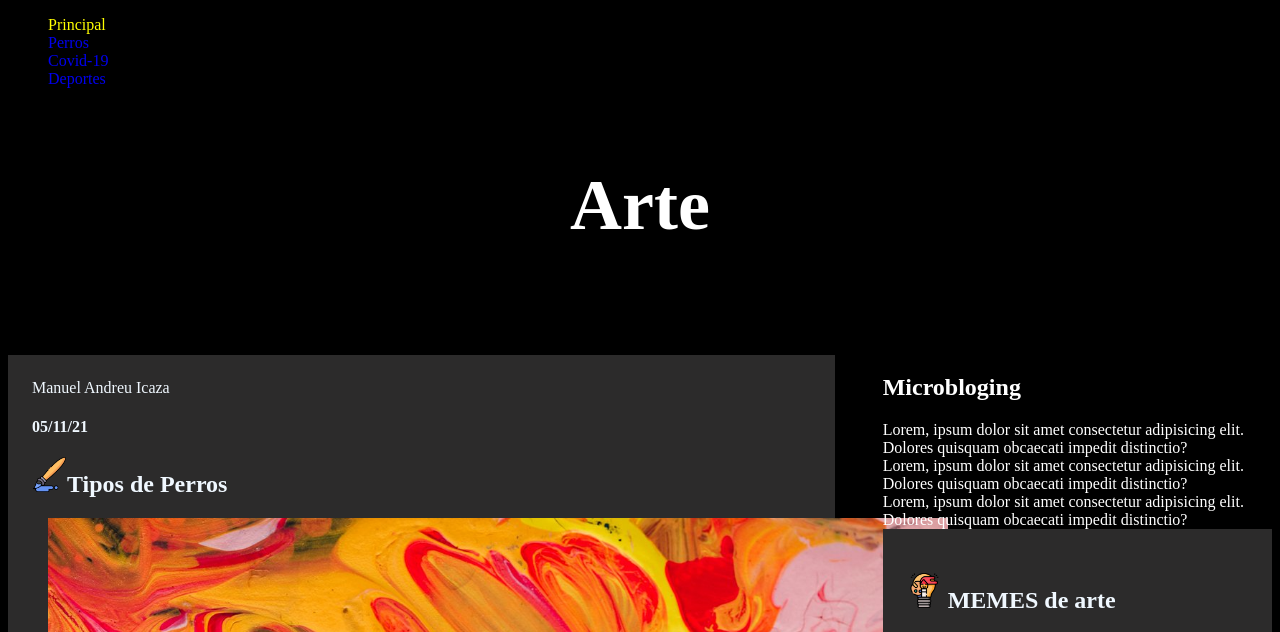
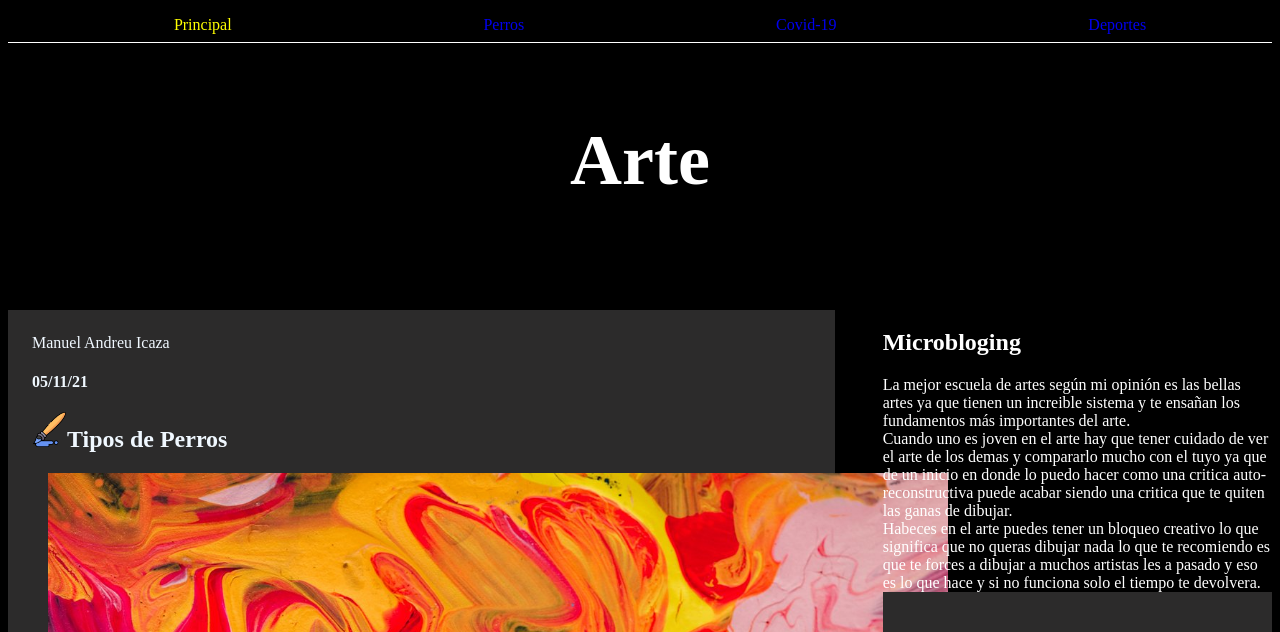
Before and after one commit to Mandreui/grupo-AndreuPersona0-DunhePersona1-blog_del_mundo2, a plain HTML site: page tema1.html in a window 1280 px wide. Shown: the top 632 px of the page. Drawn offline with Linux system fonts and the light colour scheme.

Commit message:
popopopopo

```diff
--- a/assets/styles/estilos_andreu.css
+++ b/assets/styles/estilos_andreu.css
@@ -74,3 +74,11 @@ font-size: italic;
 .footer_blog{
     margin: 2rem;
 }
+
+nav >ul{
+    display: flex;
+    align-items: center;
+    justify-content: space-around;
+    border-bottom: 1px solid #fff;
+    padding-bottom: 0.5rem;
+}
--- a/tema1.html
+++ b/tema1.html
@@ -367,19 +367,19 @@
 
                     <!--  entrada de mircoblogging -->
                         <div>
-                            <span>Lorem, ipsum dolor sit amet consectetur adipisicing elit. Dolores quisquam obcaecati impedit distinctio?</span>
+                            <span>La mejor escuela de artes según mi opinión es las bellas artes ya que tienen un increible sistema y te ensañan los fundamentos más importantes del arte.</span>
                         </div>
                     <!-- termina entrada de mircoblogging -->
 
                     <!--  entrada de mircoblogging -->
                         <div>
-                            <span>Lorem, ipsum dolor sit amet consectetur adipisicing elit. Dolores quisquam obcaecati impedit distinctio?</span>
+                            <span>Cuando uno es joven en el arte hay que tener cuidado de ver el arte de los demas y compararlo mucho con el tuyo ya que de un inicio en donde lo puedo hacer como una critica auto-reconstructiva puede acabar siendo una critica que te quiten las ganas de dibujar.</span>
                         </div>
                     <!-- termina entrada de mircoblogging -->
 
                     <!--  entrada de mircoblogging -->
                         <div>
-                            <span>Lorem, ipsum dolor sit amet consectetur adipisicing elit. Dolores quisquam obcaecati impedit distinctio?</span>
+                            <span>Habeces en el arte puedes tener un bloqueo creativo lo que significa que no queras dibujar nada lo que te recomiendo es que te forces a dibujar a muchos artistas les a pasado y eso es lo que hace y si no funciona solo el tiempo te devolvera.</span>
                         </div>
                     <!-- termina entrada de mircoblogging -->
 
```
Also changed, not shown: tema2.html (+3 -3 lines).
